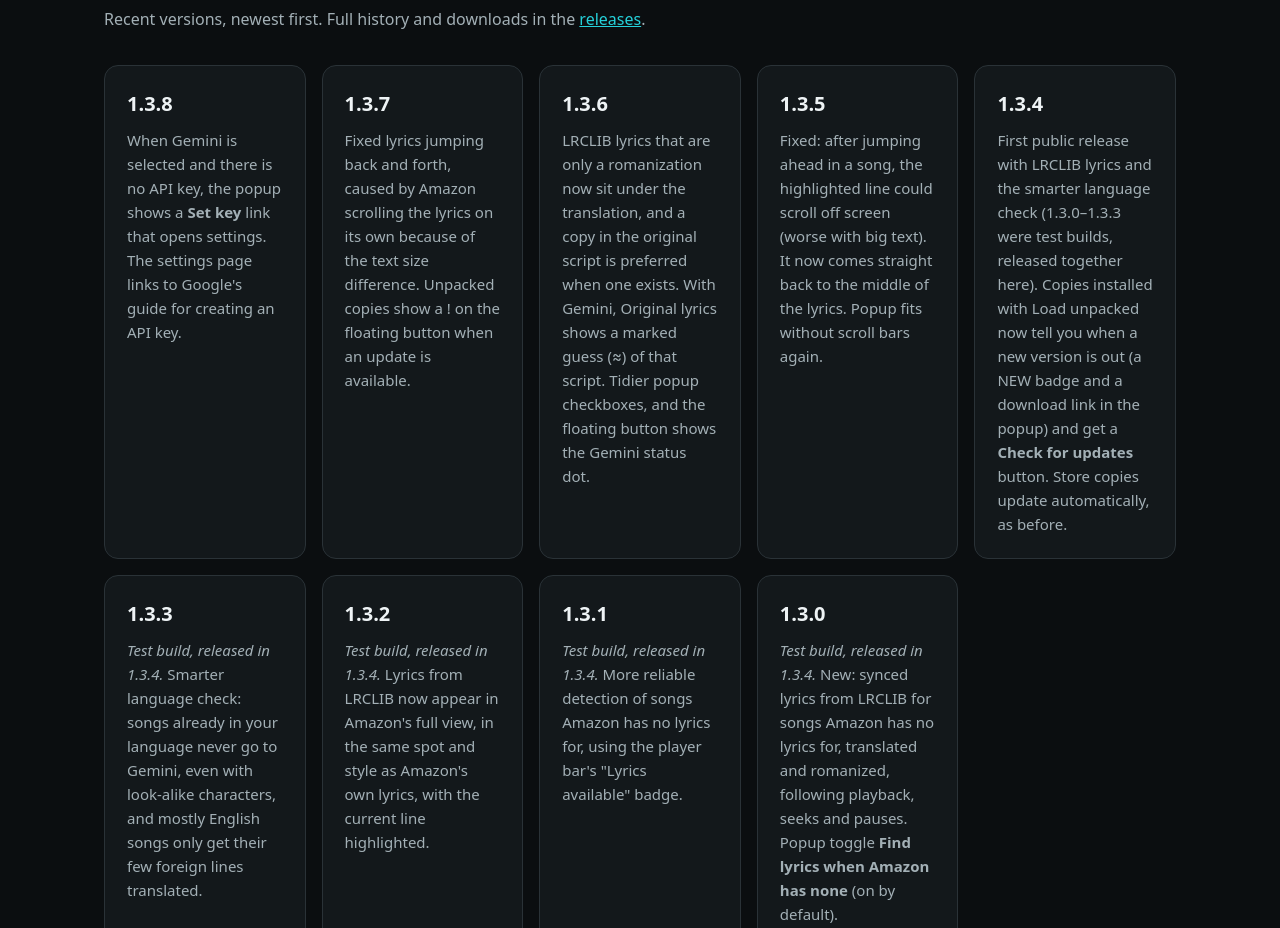
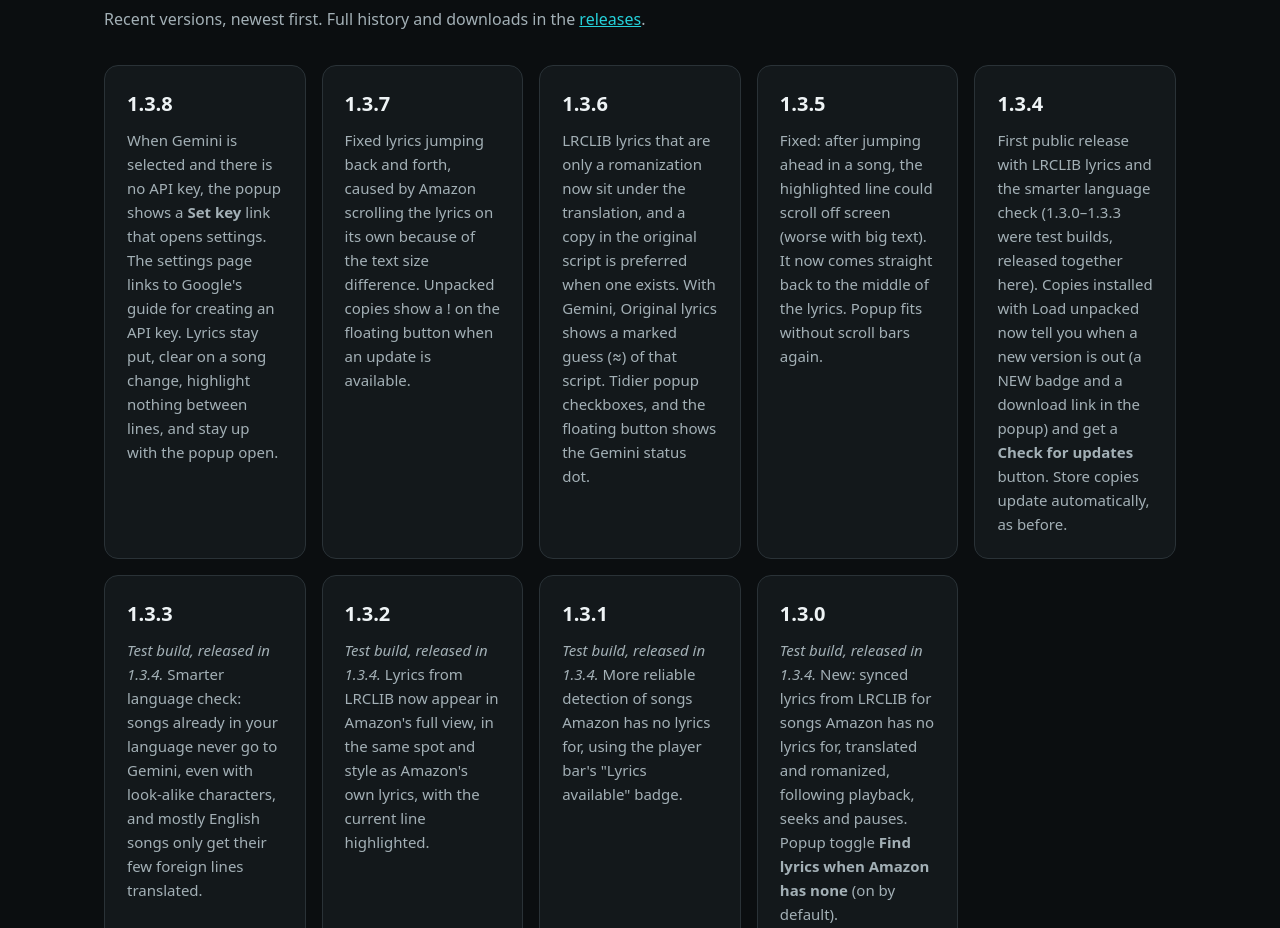
Before and after one commit to NoodlesNom/lyrics-translate-for-amazon-music, a browser extension: page docs/index.html in a window 1280 px wide. Shown: the part 6631-7559 px from the top of the page. Drawn offline with Linux system fonts and the light colour scheme.

Commit message:
Note the 1.3.8 lyric view fixes in What's new.

```diff
--- a/docs/index.html
+++ b/docs/index.html
@@ -123,7 +123,7 @@
     <h2>What's new</h2>
     <p class="sub">Recent versions, newest first. Full history and downloads in the <a href="https://github.com/NoodlesNom/lyrics-translate-for-amazon-music/releases">releases</a>.</p>
     <div class="changelog">
-      <div class="card"><h3>1.3.8</h3><p>When Gemini is selected and there is no API key, the popup shows a <b>Set key</b> link that opens settings. The settings page links to Google's guide for creating an API key.</p></div>
+      <div class="card"><h3>1.3.8</h3><p>When Gemini is selected and there is no API key, the popup shows a <b>Set key</b> link that opens settings. The settings page links to Google's guide for creating an API key. Lyrics stay put, clear on a song change, highlight nothing between lines, and stay up with the popup open.</p></div>
       <div class="card"><h3>1.3.7</h3><p>Fixed lyrics jumping back and forth, caused by Amazon scrolling the lyrics on its own because of the text size difference. Unpacked copies show a ! on the floating button when an update is available.</p></div>
       <div class="card"><h3>1.3.6</h3><p>LRCLIB lyrics that are only a romanization now sit under the translation, and a copy in the original script is preferred when one exists. With Gemini, Original lyrics shows a marked guess (≈) of that script. Tidier popup checkboxes, and the floating button shows the Gemini status dot.</p></div>
       <div class="card"><h3>1.3.5</h3><p>Fixed: after jumping ahead in a song, the highlighted line could scroll off screen (worse with big text). It now comes straight back to the middle of the lyrics. Popup fits without scroll bars again.</p></div>
```
